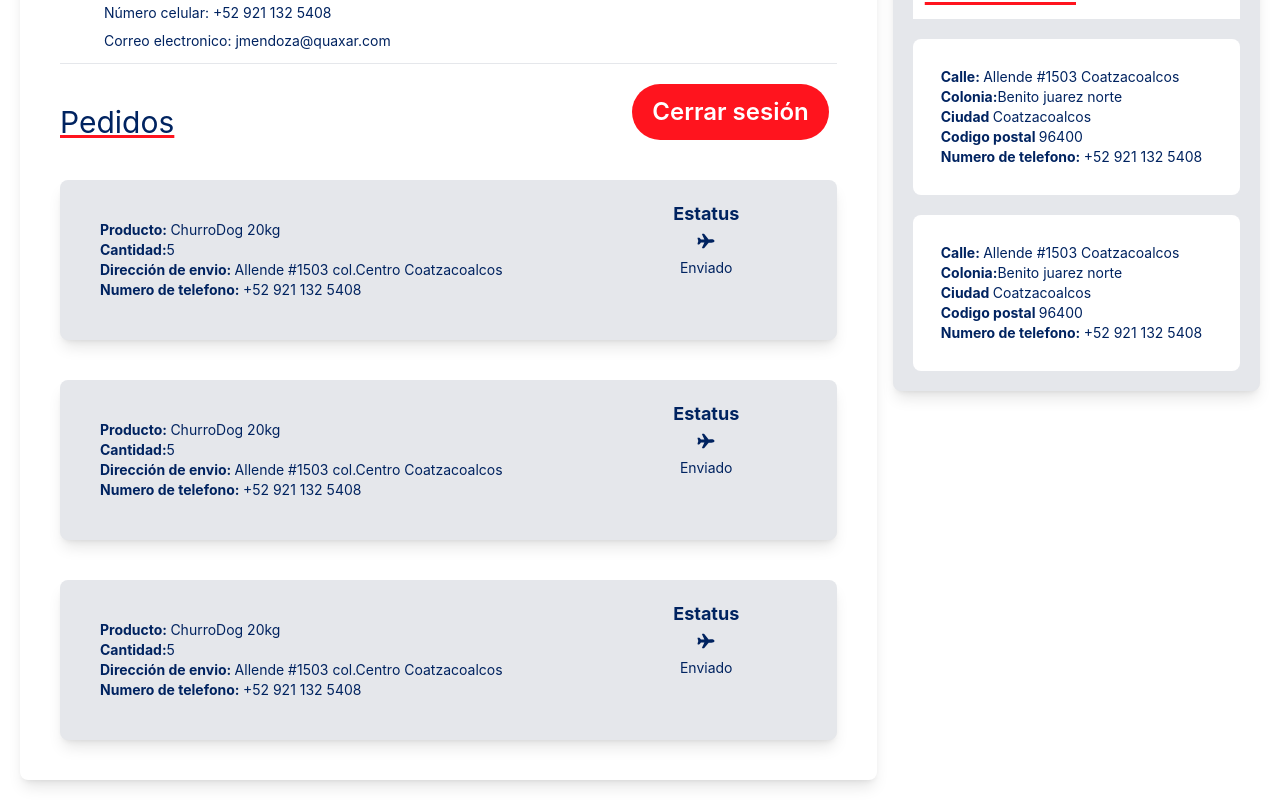
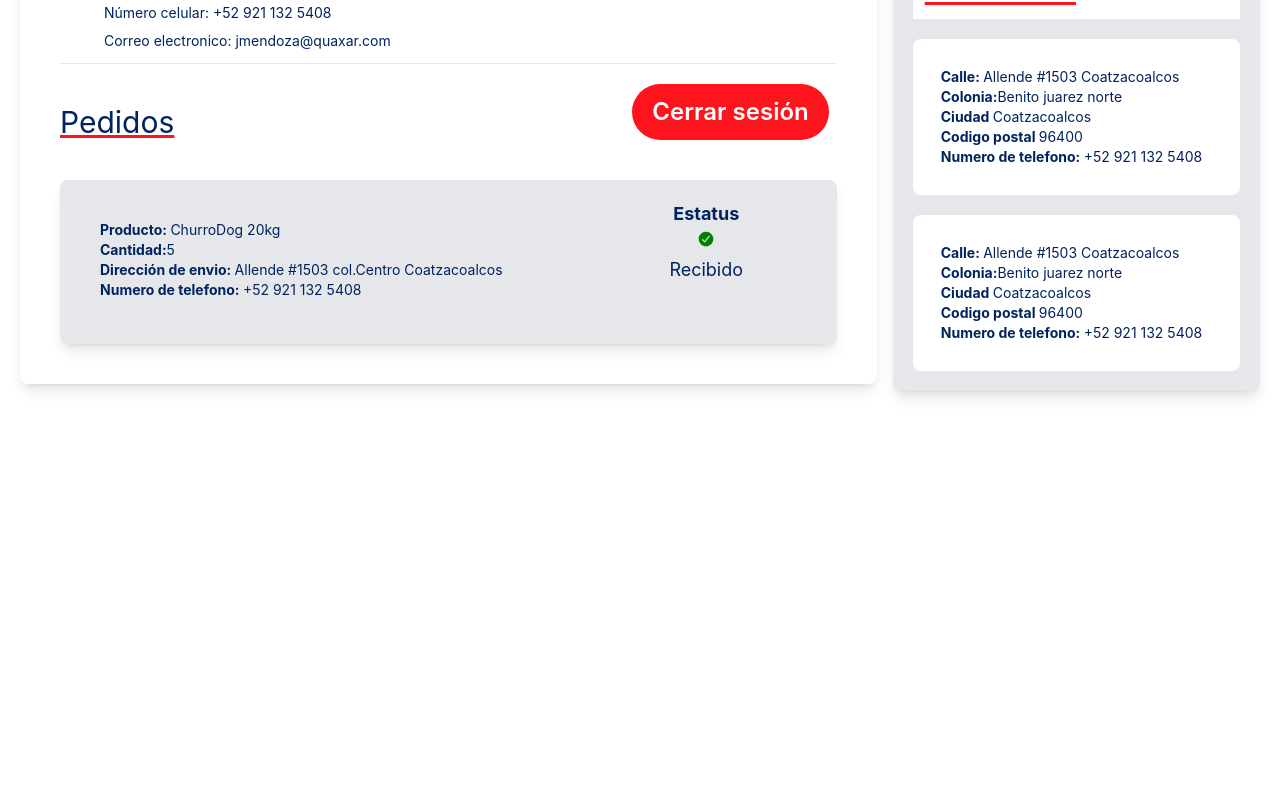
Before and after one commit to FPaxtian/churrodog, a React (Create React App) app: page /cuenta in a window 1280 px wide. Shown: the part 351-1151 px from the top of the page. After the commit the page ends 800 px from the top, so only its background shows below. Built offline with nearby package versions, Linux system fonts and the light colour scheme.

Commit message:
account done already

```diff
--- a/src/views/Account.js
+++ b/src/views/Account.js
@@ -2,7 +2,7 @@ import React from "react";
 import { Link } from "react-router-dom";
 
 const Account = () => {
-  const status = "gato";
+  const status = "recibido";
   return (
     <div className="bg-white ">
       <div class="grid grid-cols-1 lg:flex p-5 gap-4">
@@ -44,7 +44,6 @@ const Account = () => {
               </button>
             </div>
           </div>
-
           <div class=" producto mt-10  lg:w-[100%] h-auto shadow-lg bg-grisesitoFuertito text-azulito text-lg  text-left p-2 lg:p-5 rounded-lg flex">
             <div className="text-sm   bg-grisesitoFuertito w-[70%] h-auto p-0">
               <ul className="p-5 leading-1">
@@ -70,18 +69,28 @@ const Account = () => {
               <div className="contenedor-padre bg-grisesitoFuertesito 2-full lg:w-full h-1/2 lg:h-auto grid grid-cols-1">
                 <h1 className="text-center font-bold">Estatus</h1>
                 <div className="text-center">
-                  {status == "pendiente" ? (
+                  {status == "recibido" ? (
                     <Link>
                       <ion-icon
+                        className="text-lg"
+                        style={{ color: "green" }}
+                        name="checkmark-circle"
+                      ></ion-icon>
+                      <h1 className="text-center pb-10">Recibido</h1>
+                    </Link>
+                  ) : status == "pendiente" ? (
+                    <Link>
+                     <ion-icon
                         className="text-lg"
                         style={{ color: "red" }}
                         name="alert-circle"
                       ></ion-icon>
-                      <h1 className="text-center pb-10">En proceso</h1>
+                      <h1 className="text-center text-sm pb-10">En proceso</h1>
+
                     </Link>
                   ) : (
                     <Link>
-                      <ion-icon
+                    <ion-icon
                         className="text-lg"
                         style={{ color: "#002360" }}
                         name="airplane"
@@ -93,102 +102,7 @@ const Account = () => {
               </div>
             </div>
           </div>
-          <div class=" producto mt-10  lg:w-[100%] h-auto shadow-lg bg-grisesitoFuertito text-azulito text-lg  text-left p-2 lg:p-5 rounded-lg flex">
-            <div className="text-sm   bg-grisesitoFuertito w-[70%] h-auto p-0">
-              <ul className="p-5 leading-1">
-                <li className="font-bold">
-                  Producto: <a className="font-normal	">ChurroDog 20kg </a>{" "}
-                </li>
-                <li className="font-bold">
-                  Cantidad:<a className="font-normal	">5</a>{" "}
-                </li>
-                <li className="font-bold">
-                  Dirección de envio:{" "}
-                  <a className="font-normal	">
-                    Allende #1503 col.Centro Coatzacoalcos
-                  </a>
-                </li>
-                <li className="font-bold">
-                  Numero de telefono:{" "}
-                  <a className="font-normal	">+52 921 132 5408</a>
-                </li>
-              </ul>
-            </div>
-            <div className="bg-transparent w-[30%] lg:flex">
-              <div className="contenedor-padre bg-grisesitoFuertesito 2-full lg:w-full h-1/2 lg:h-auto grid grid-cols-1">
-                <h1 className="text-center font-bold">Estatus</h1>
-                <div className="text-center">
-                  {status == "pendiente" ? (
-                    <Link>
-                      <ion-icon
-                        className="text-lg"
-                        style={{ color: "red" }}
-                        name="alert-circle"
-                      ></ion-icon>
-                      <h1 className="text-center pb-10">En proceso</h1>
-                    </Link>
-                  ) : (
-                    <Link>
-                      <ion-icon
-                        className="text-lg"
-                        style={{ color: "#002360" }}
-                        name="airplane"
-                      ></ion-icon>
-                      <h1 className="text-center text-sm pb-10">Enviado</h1>
-                    </Link>
-                  )}
-                </div>
-              </div>
-            </div>
-          </div>
-          <div class=" producto mt-10  lg:w-[100%] h-auto shadow-lg bg-grisesitoFuertito text-azulito text-lg  text-left p-2 lg:p-5 rounded-lg flex">
-            <div className="text-sm   bg-grisesitoFuertito w-[70%] h-auto p-0">
-              <ul className="p-5 leading-1">
-                <li className="font-bold">
-                  Producto: <a className="font-normal	">ChurroDog 20kg </a>{" "}
-                </li>
-                <li className="font-bold">
-                  Cantidad:<a className="font-normal	">5</a>{" "}
-                </li>
-                <li className="font-bold">
-                  Dirección de envio:{" "}
-                  <a className="font-normal	">
-                    Allende #1503 col.Centro Coatzacoalcos
-                  </a>
-                </li>
-                <li className="font-bold">
-                  Numero de telefono:{" "}
-                  <a className="font-normal	">+52 921 132 5408</a>
-                </li>
-              </ul>
-            </div>
-            <div className="bg-transparent w-[30%] lg:flex">
-              <div className="contenedor-padre bg-grisesitoFuertesito 2-full lg:w-full h-1/2 lg:h-auto grid grid-cols-1">
-                <h1 className="text-center font-bold">Estatus</h1>
-                <div className="text-center">
-                  {status == "pendiente" ? (
-                    <Link>
-                      <ion-icon
-                        className="text-lg"
-                        style={{ color: "red" }}
-                        name="alert-circle"
-                      ></ion-icon>
-                      <h1 className="text-center pb-10">En proceso</h1>
-                    </Link>
-                  ) : (
-                    <Link>
-                      <ion-icon
-                        className="text-lg"
-                        style={{ color: "#002360" }}
-                        name="airplane"
-                      ></ion-icon>
-                      <h1 className="text-center text-sm pb-10">Enviado</h1>
-                    </Link>
-                  )}
-                </div>
-              </div>
-            </div>
-          </div>
+
         </div>
         {/* direcciones */}
         <div class=" lg:w-[30%] h-full shadow-lg bg-grisesitoFuertito text-azulito text-lg  text-left p-2 lg:p-5 rounded-lg r">
```
